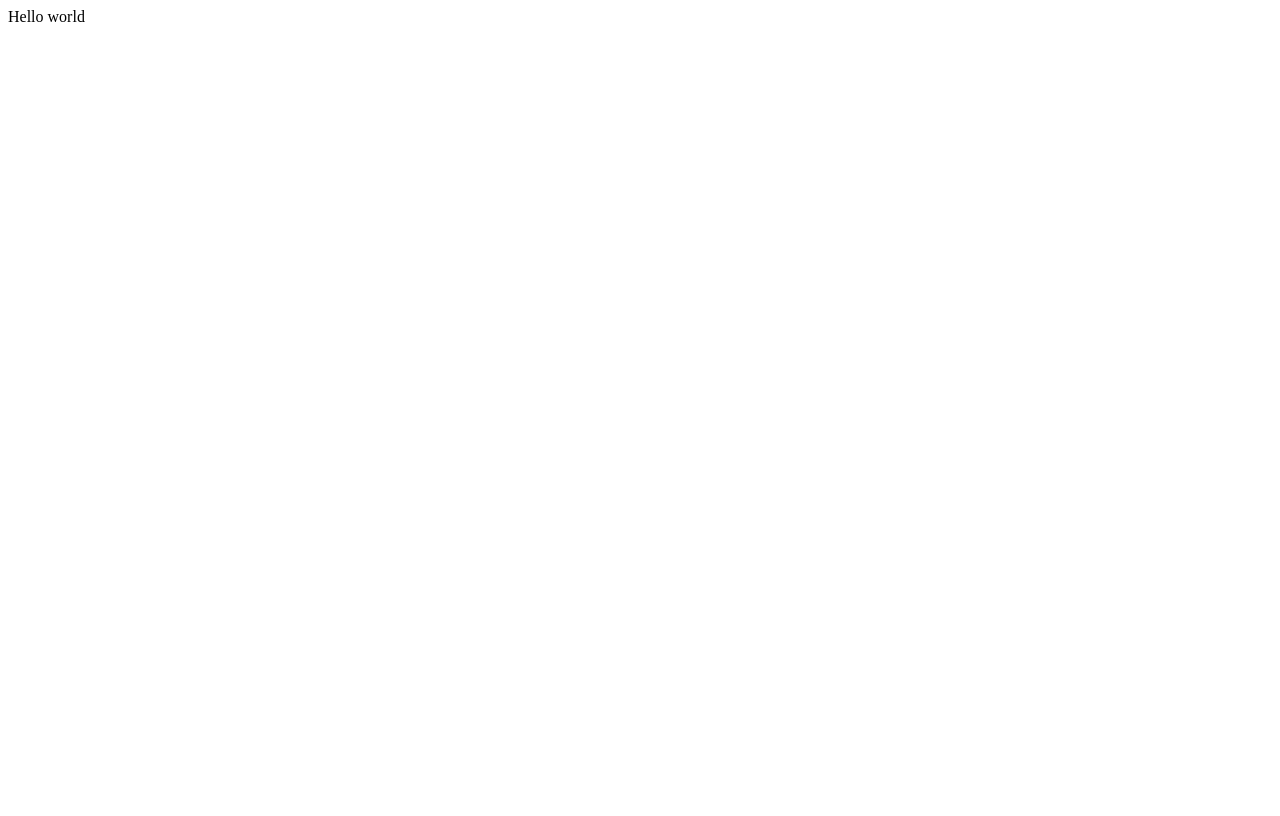
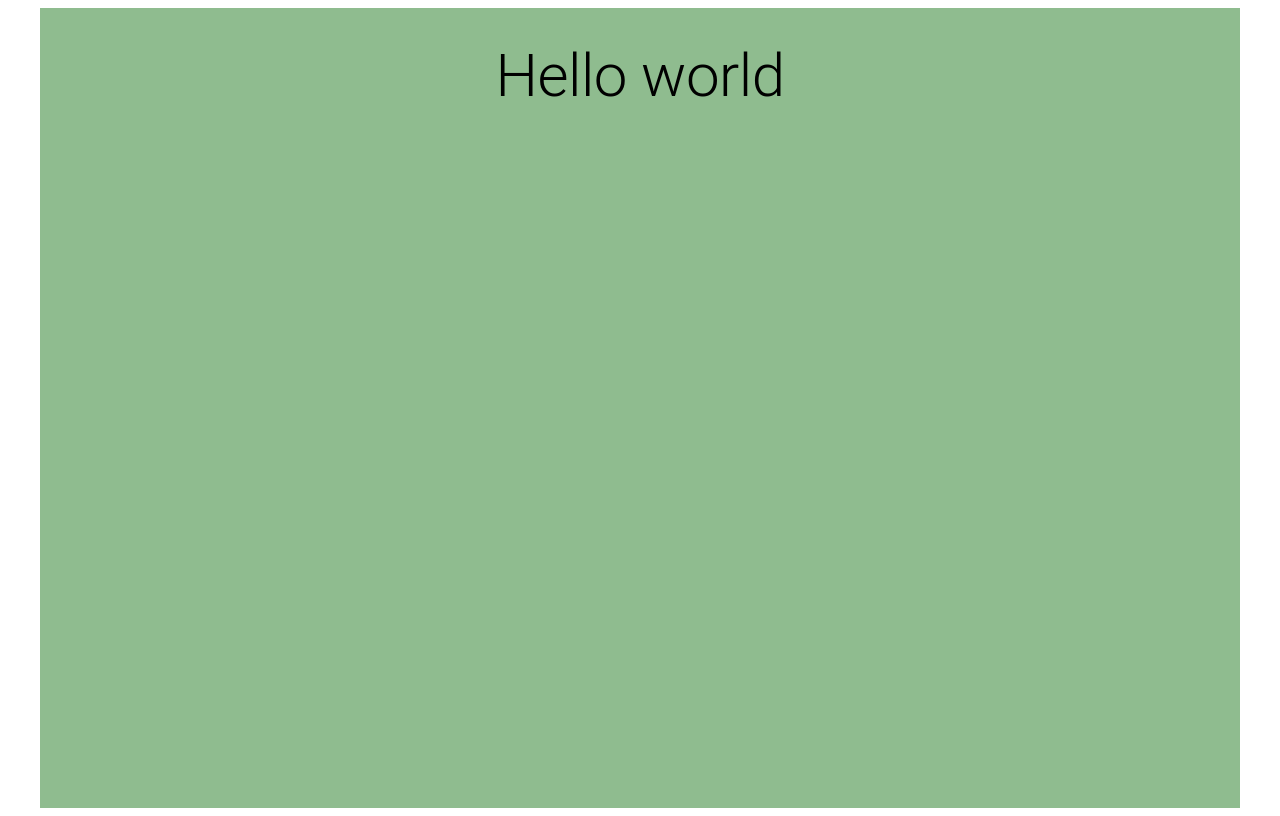
Before and after one commit to Mallaxy/life-tracker, a React (Vite) app in the folder apps/frontend/: page / in a window 1280 px wide. Built offline with nearby package versions, Linux system fonts and the light colour scheme.

Commit message:
Add MUI package (#4)
* improvement: add MUI to the project

```diff
--- a/apps/frontend/package.json
+++ b/apps/frontend/package.json
@@ -13,6 +13,9 @@
     "prepare": "cd ../../ && husky install ./apps/frontend/.husky"
   },
   "dependencies": {
+    "@emotion/react": "^11.11.1",
+    "@emotion/styled": "^11.11.0",
+    "@mui/material": "^5.14.9",
     "react": "^18.2.0",
     "react-dom": "^18.2.0"
   },
--- a/apps/frontend/src/App.tsx
+++ b/apps/frontend/src/App.tsx
@@ -1,5 +1,11 @@
+import { PageContainer } from './layout/PageContainer.tsx'
+import { Typography } from '@mui/material'
 export const App = () => {
   const string = 'Hello world'
 
-  return <>{string}</>
+  return (
+    <PageContainer>
+      <Typography variant='h2'>{string}</Typography>
+    </PageContainer>
+  )
 }
--- /dev/null
+++ b/apps/frontend/src/layout/PageContainer.tsx
@@ -0,0 +1,19 @@
+import { FC, ReactNode } from 'react'
+import { Container, styled } from '@mui/material'
+
+interface PageContainerProps {
+  children?: ReactNode
+}
+
+export const PageContainer: FC<PageContainerProps> = ({ children }) => {
+  return <StyledContainer>{children}</StyledContainer>
+}
+
+const StyledContainer = styled(Container)`
+  display: flex;
+  flex-direction: column;
+  align-items: center;
+  padding: 2rem;
+  min-height: 100vh;
+  background-color: darkseagreen;
+`
```
Also changed, not shown: 1 other file (tests, documents, lock files or other folders).
